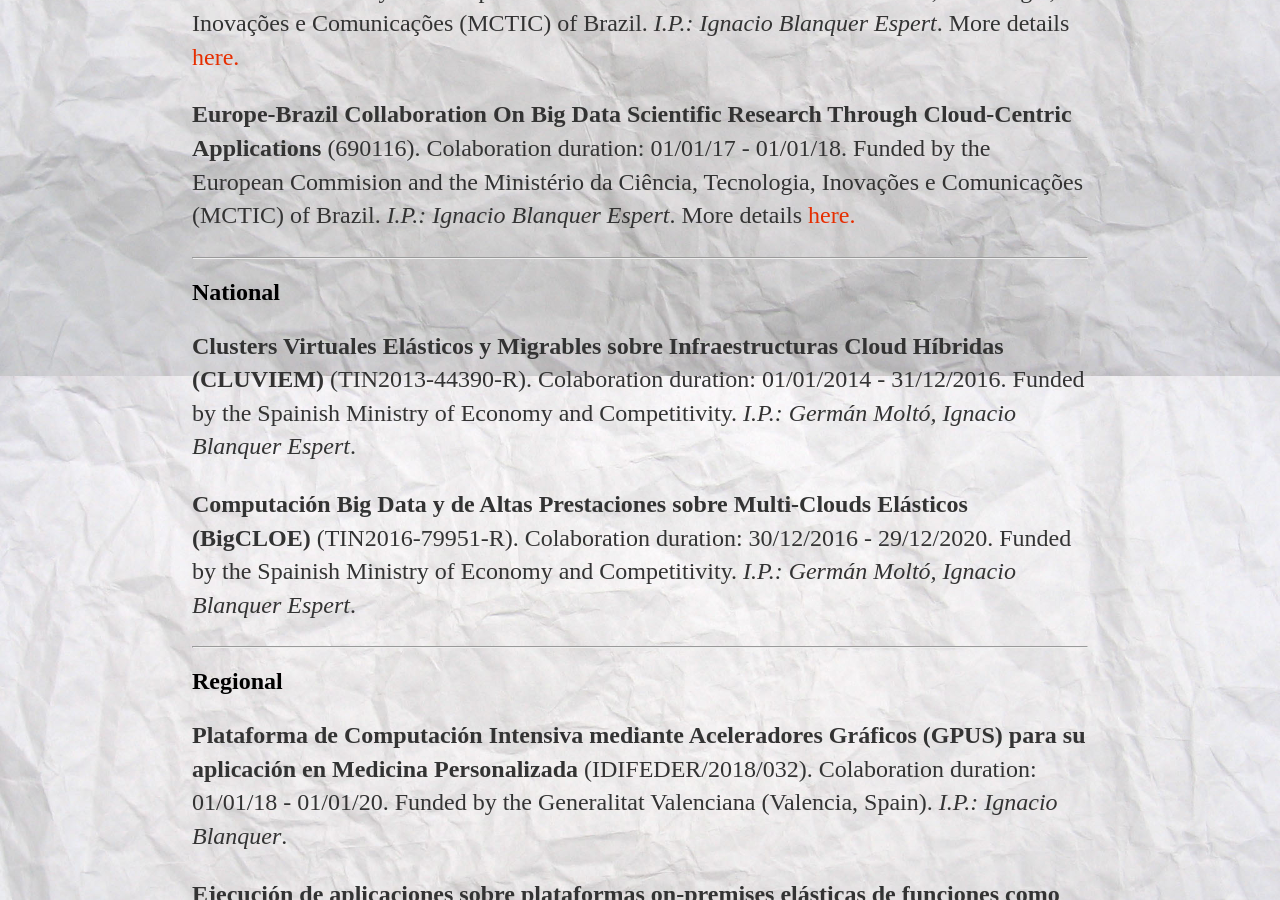
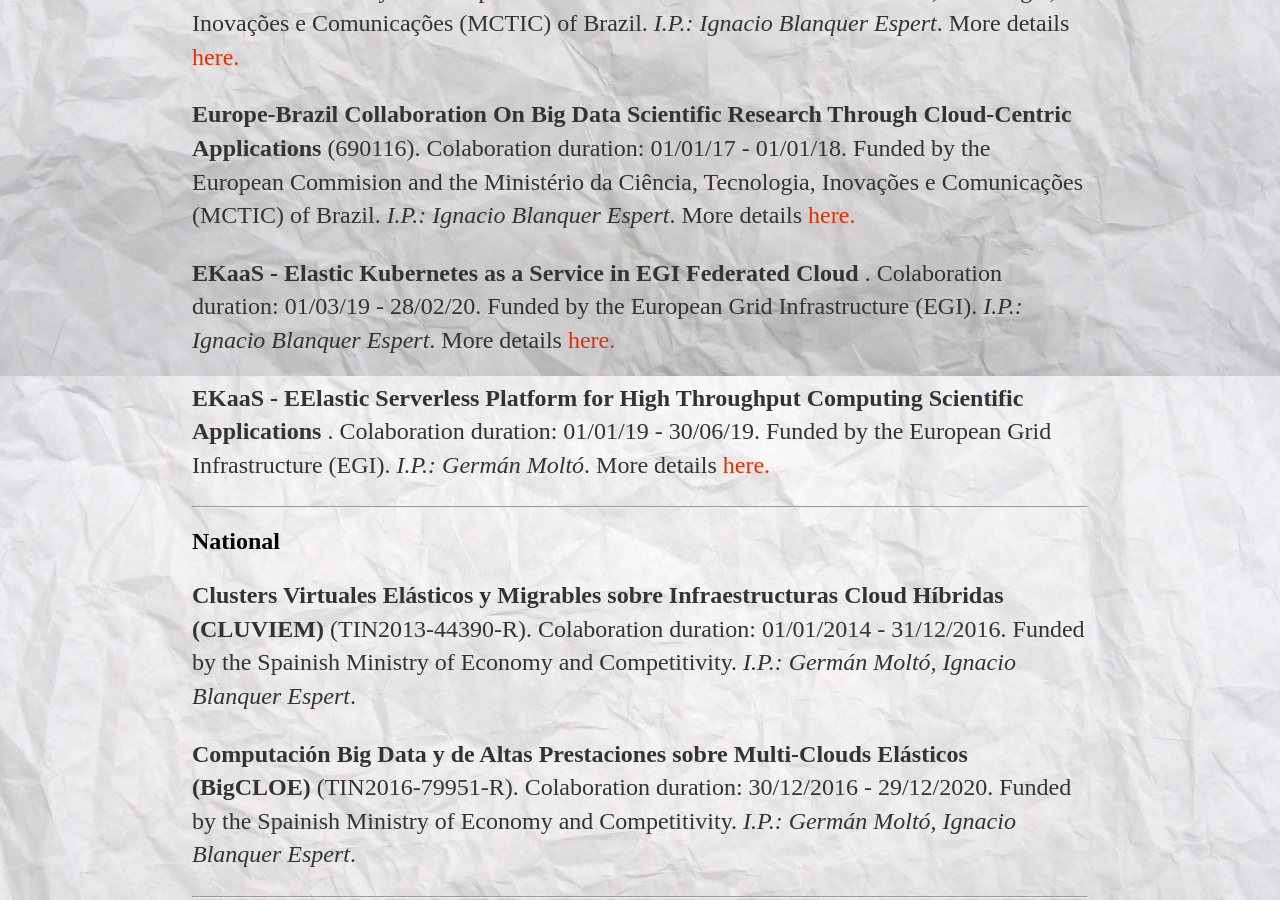
Before and after one commit to amcaar/amcaar.github.io, a Jekyll site: the page built from cv/index.html, in a window 1280 px wide and 900 px high, scrolled down 4424 px. Built offline with Jekyll 4.4.1, drawn with Linux system fonts in a browser that asks for light colours.

Commit message:
Update index.html

```diff
--- a/cv/index.html
+++ b/cv/index.html
@@ -138,6 +138,16 @@
 			(690116). Colaboration duration: 01/01/17 - 01/01/18. Funded by the European Commision and the Ministério da Ciência, Tecnologia, Inovações e Comunicações (MCTIC) of Brazil.
 			<em>I.P.: Ignacio Blanquer Espert</em>.
 		        More details <a class="link" href="http://www.eubra-bigsea.eu/">here.</a></p>
+
+		<p> <strong>EKaaS - Elastic Kubernetes as a Service in EGI Federated Cloud</strong>
+			. Colaboration duration: 01/03/19 - 28/02/20. Funded by the European Grid Infrastructure (EGI).
+			<em>I.P.: Ignacio Blanquer Espert</em>.
+		        More details <a class="link" href="https://www.egi.eu/about/egi-council/egi-strategic-and-innovation-fund/">here.</a></p>
+
+		<p> <strong>EKaaS - EElastic Serverless Platform for High Throughput Computing Scientific Applications</strong>
+			. Colaboration duration: 01/01/19 - 30/06/19. Funded by the European Grid Infrastructure (EGI).
+			<em>I.P.: Germán Moltó</em>.
+		        More details <a class="link" href="https://www.egi.eu/news/the-2nd-call-for-the-egi-strategic-and-innovation-fund-is-now-open/">here.</a></p>
 		<hr>
 
 		<h2>National</h2>
```
